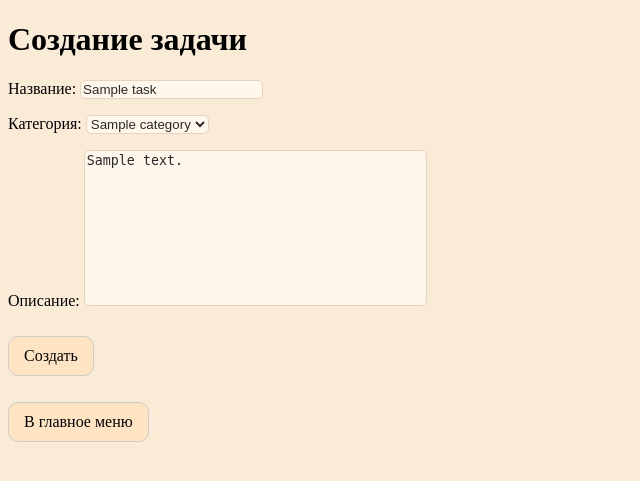
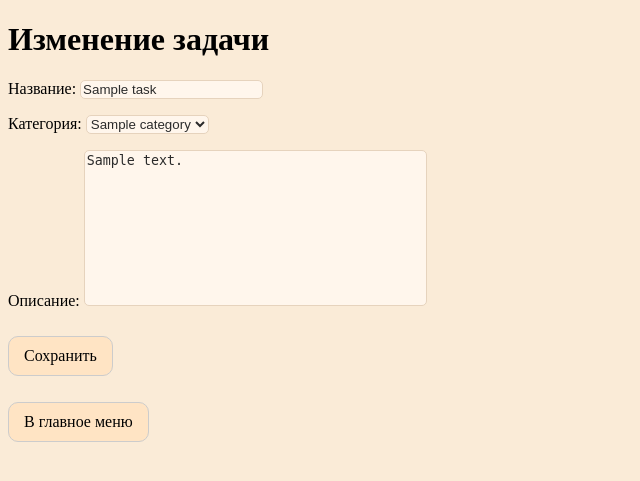
Before and after one commit to ziberoff36-alt/TaskFlow, a Django app: page /update/1/ in a window 1280 px wide. Shown: the top 481 px of the page, without its empty margins (0-640 px from the left). Run offline with Django 5.2, Linux system fonts and the light colour scheme; a user stored in the database is signed in; tables that the repository leaves empty hold one stand-in row (values such as "Sample post").

Commit message:
fix: correct task form labels for update view

```diff
--- a/tasks/templates/tasks/task_form.html
+++ b/tasks/templates/tasks/task_form.html
@@ -7,11 +7,11 @@
     <title>Задачник</title>
 </head>
 <body>
-<h1>Создание задачи</h1>
+<h1>{{ title_name }}</h1>
 <form method="post">
     {% csrf_token %}
     {{form.as_p}}
-    <button type="submit">Создать</button>
+    <button type="submit">{{ button_text }}</button>
 </form>
 <p><a href="{% url 'task_list' %}">В главное меню</a></p>
 </body>
--- a/tasks/views.py
+++ b/tasks/views.py
@@ -20,6 +20,11 @@ class TaskCreateView(LoginRequiredMixin,CreateView):
     def form_valid(self, form):
         form.instance.user = self.request.user
         return super().form_valid(form)
+    def get_context_data(self, **kwargs):
+        context = super().get_context_data(**kwargs)
+        context['title_name'] = 'Создание задачи'
+        context['button_text'] = 'Создать'
+        return context
 
 class TaskUpdateView(LoginRequiredMixin,UpdateView):
     model = Task
@@ -31,3 +36,8 @@ class TaskUpdateView(LoginRequiredMixin,UpdateView):
         return super().form_valid(form)
     def get_queryset(self):
         return Task.objects.filter(user=self.request.user)
+    def get_context_data(self, **kwargs):
+        context = super().get_context_data(**kwargs)
+        context['title_name'] = 'Изменение задачи'
+        context['button_text'] = 'Сохранить'
+        return context
```
